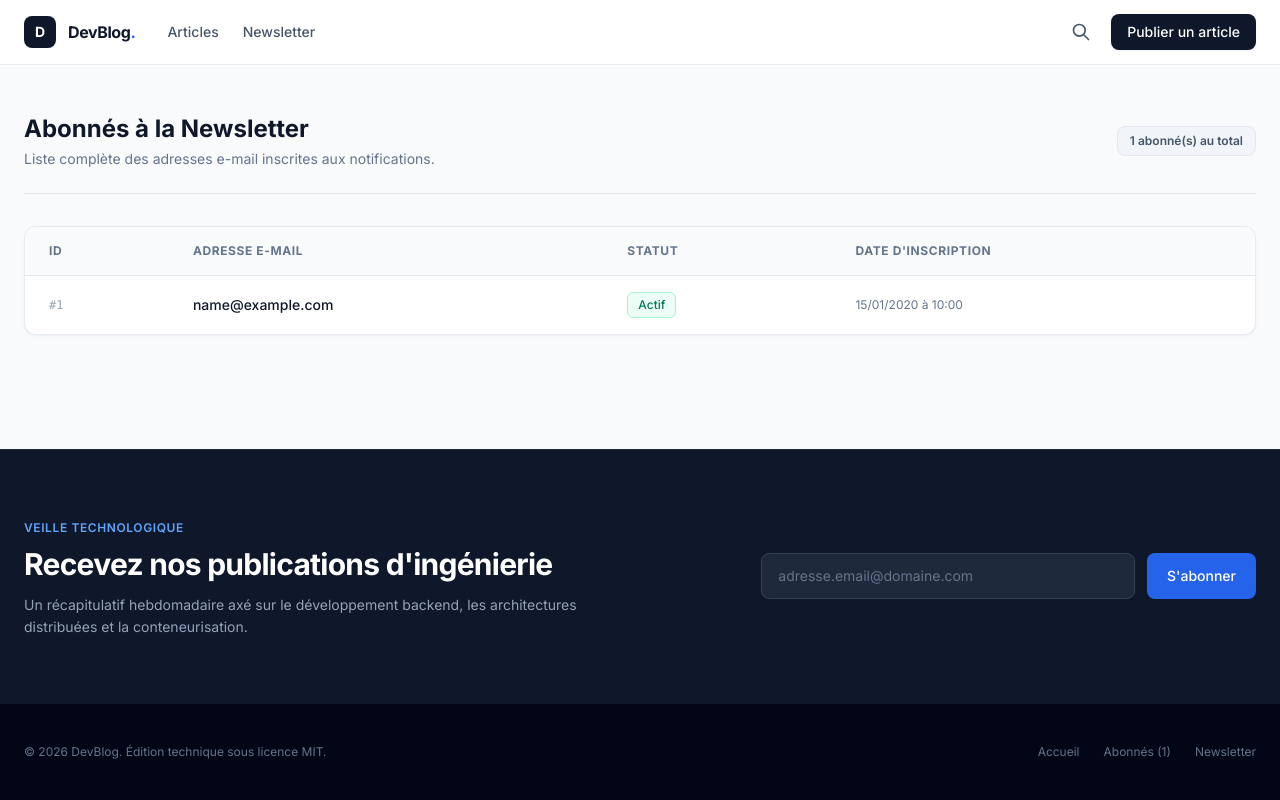
After one commit to Mounix756/docker-training, a Laravel app: page /subscribers in a window 1280 px wide. The commit adds this page. Run offline with Laravel 12, Linux system fonts and the light colour scheme; tables that the repository leaves empty hold one stand-in row (values such as "Sample post"); some libraries are stand-ins or nearby versions.

Commit message:
style(laravel): review complet des vues afin de rendre plus moderne

```diff
--- a/laravel/app/Http/Controllers/ArticleController.php
+++ b/laravel/app/Http/Controllers/ArticleController.php
@@ -71,9 +71,9 @@ class ArticleController extends Controller
         // 4. Envoi ciblé uniquement aux abonnés actifs
         if ($article->notify_subscribers) {
             $subscribers = Subscriber::where('is_active', true)->get();
-
             foreach ($subscribers as $subscriber) {
-                Mail::to($subscriber->email)->queue(new ArticlePublishedMail($article));
+                // Remplacer queue() par send() pour un envoi immédiat
+                Mail::to($subscriber->email)->send(new ArticlePublishedMail($article));
             }
         }
 
--- a/laravel/resources/views/layouts/app.blade.php
+++ b/laravel/resources/views/layouts/app.blade.php
@@ -112,11 +112,13 @@
     </section>
 
     <!-- Pied de page -->
+    <!-- Pied de page -->
     <footer class="bg-slate-950 text-slate-500 py-10 border-t border-slate-900 text-xs">
         <div class="max-w-7xl mx-auto px-6 flex flex-col sm:flex-row items-center justify-between gap-4">
             <p>&copy; {{ date('Y') }} DevBlog. Édition technique sous licence MIT.</p>
             <div class="flex space-x-6">
                 <a href="{{ route('articles.index') }}" class="hover:text-slate-300 transition">Accueil</a>
+                <a href="{{ route('subscribers.index') }}" class="hover:text-slate-300 transition">Abonnés ({{ \App\Models\Subscriber::count() }})</a>
                 <a href="#newsletter" class="hover:text-slate-300 transition">Newsletter</a>
             </div>
         </div>
--- /dev/null
+++ b/laravel/resources/views/subscribers/index.blade.php
@@ -0,0 +1,67 @@
+@extends('layouts.app')
+
+@section('title', 'DevBlog | Liste des abonnés')
+
+@section('content')
+<div class="max-w-7xl mx-auto px-6 py-12">
+    <!-- En-tête de section -->
+    <div class="flex items-center justify-between pb-6 mb-8 border-b border-slate-200">
+        <div>
+            <h1 class="text-2xl font-bold text-slate-900">Abonnés à la Newsletter</h1>
+            <p class="text-sm text-slate-500 mt-1">Liste complète des adresses e-mail inscrites aux notifications.</p>
+        </div>
+        <span class="text-xs text-slate-600 font-semibold px-3 py-1.5 rounded-lg bg-slate-100 border border-slate-200">
+            {{ $subscribers->total() }} abonné(s) au total
+        </span>
+    </div>
+
+    <!-- Tableau des abonnés -->
+    @if($subscribers->count() > 0)
+        <div class="bg-white rounded-xl border border-slate-200/80 overflow-hidden shadow-sm">
+            <div class="overflow-x-auto">
+                <table class="w-full text-left border-collapse">
+                    <thead>
+                        <tr class="bg-slate-50 border-b border-slate-200 text-xs font-semibold text-slate-500 uppercase tracking-wider">
+                            <th class="px-6 py-4">ID</th>
+                            <th class="px-6 py-4">Adresse E-mail</th>
+                            <th class="px-6 py-4">Statut</th>
+                            <th class="px-6 py-4">Date d'inscription</th>
+                        </tr>
+                    </thead>
+                    <tbody class="divide-y divide-slate-100 text-sm">
+                        @foreach($subscribers as $subscriber)
+                            <tr class="hover:bg-slate-50/60 transition">
+                                <td class="px-6 py-4 font-mono text-xs text-slate-400">#{{ $subscriber->id }}</td>
+                                <td class="px-6 py-4 font-medium text-slate-900">{{ $subscriber->email }}</td>
+                                <td class="px-6 py-4">
+                                    @if($subscriber->is_active)
+                                        <span class="inline-flex items-center px-2.5 py-1 rounded-md text-xs font-medium bg-emerald-50 text-emerald-700 border border-emerald-200">
+                                            Actif
+                                        </span>
+                                    @else
+                                        <span class="inline-flex items-center px-2.5 py-1 rounded-md text-xs font-medium bg-slate-100 text-slate-600 border border-slate-200">
+                                            Inactif
+                                        </span>
+                                    @endif
+                                </td>
+                                <td class="px-6 py-4 text-slate-500 text-xs">
+                                    {{ $subscriber->created_at->format('d/m/Y à H:i') }}
+                                </td>
+                            </tr>
+                        @endforeach
+                    </tbody>
+                </table>
+            </div>
+        </div>
+
+        <div class="mt-8">
+            {{ $subscribers->links() }}
+        </div>
+    @else
+        <div class="text-center py-16 bg-white rounded-xl border border-slate-200 max-w-lg mx-auto">
+            <p class="text-slate-900 font-semibold mb-1">Aucun abonné pour le moment</p>
+            <p class="text-slate-500 text-sm">Les adresses enregistrées s'afficheront ici automatiquement lors des inscriptions.</p>
+        </div>
+    @endif
+</div>
+@endsection
--- a/laravel/routes/web.php
+++ b/laravel/routes/web.php
@@ -31,3 +31,8 @@ Route::post('/subscribe', function (Illuminate\Http\Request $request) {
 
     return back()->with('success', 'Félicitations ! Vous êtes désormais inscrit à la newsletter.');
 })->name('subscribers.store');
+
+Route::get('/subscribers', function () {
+    $subscribers = Subscriber::latest()->paginate(15);
+    return view('subscribers.index', compact('subscribers'));
+})->name('subscribers.index');
```
